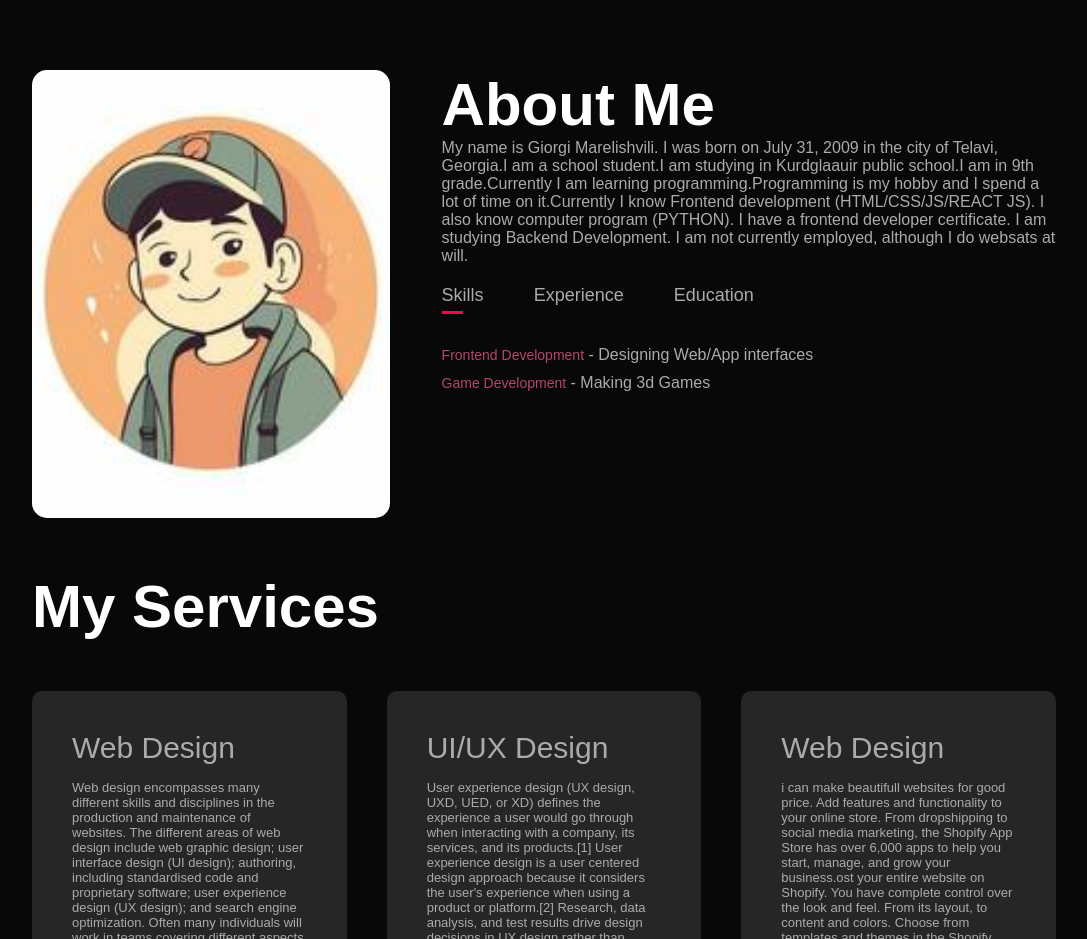
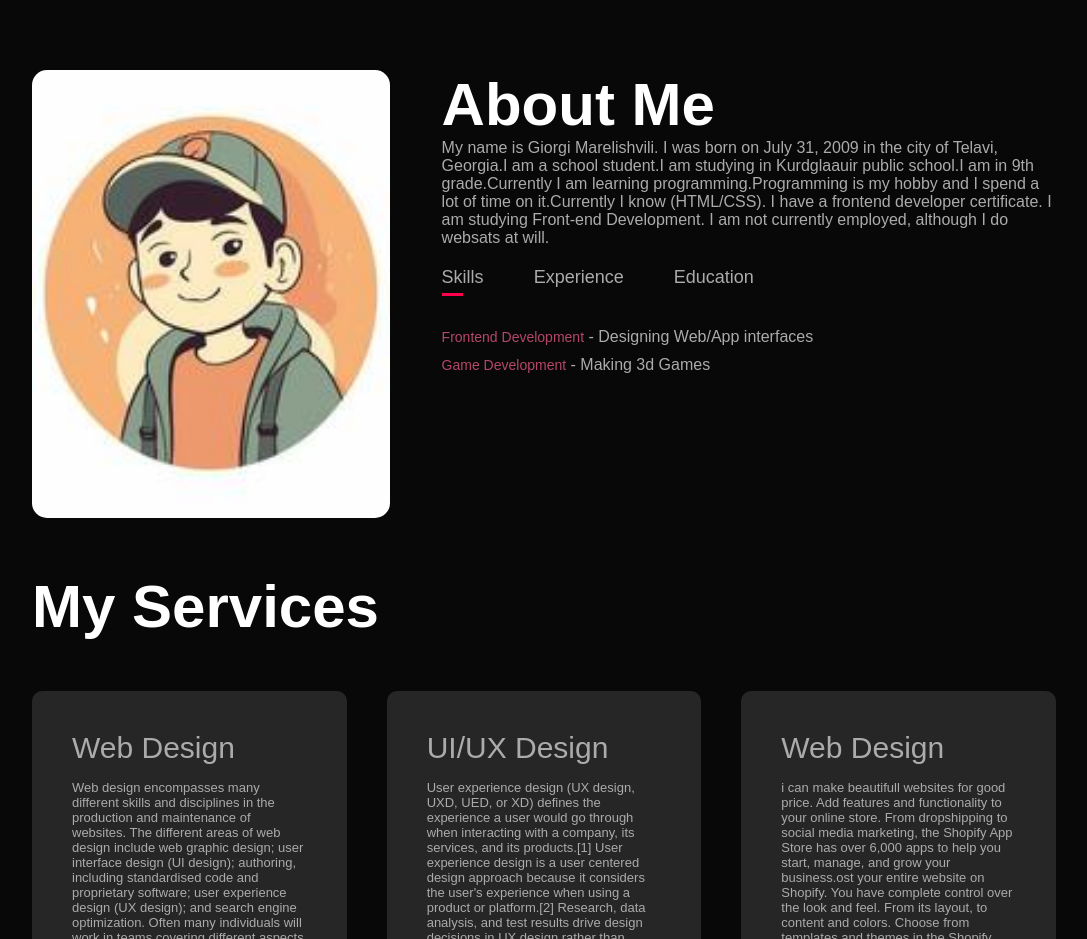
Before and after one commit to GiorgiMarelishvili/GiorgiMarelishvili, a plain HTML site: page index.html in a window 1280 px wide. Shown: the part 820-1759 px from the top of the page, without its empty margins (96-1183 px from the left). Drawn offline with Linux system fonts and the light colour scheme.

Commit message:
Update index.html

```diff
--- a/index.html
+++ b/index.html
@@ -42,7 +42,7 @@
       <div class="container">
         <div class="row">
           <div class="about-col-1">
-            <img src="poto.jpg" />
+            <img src="poto.jpg" width=400px />
           </div>
           <div class="about-col-2">
             <h1 class="sub-title">About Me</h1>
@@ -51,9 +51,8 @@
               city of Telavi, Georgia.I am a school student.I am studying in
               Kurdglaauir public school.I am in 9th grade.Currently I am
               learning programming.Programming is my hobby and I spend a lot of
-              time on it.Currently I know Frontend development
-              (HTML/CSS/JS/REACT JS). I also know computer program (PYTHON). I
-              have a frontend developer certificate. I am studying Backend
+              time on it.Currently I know (HTML/CSS). I
+              have a frontend developer certificate. I am studying Front-end
               Development. I am not currently employed, although I do websats at
               will.
             </p>
```
